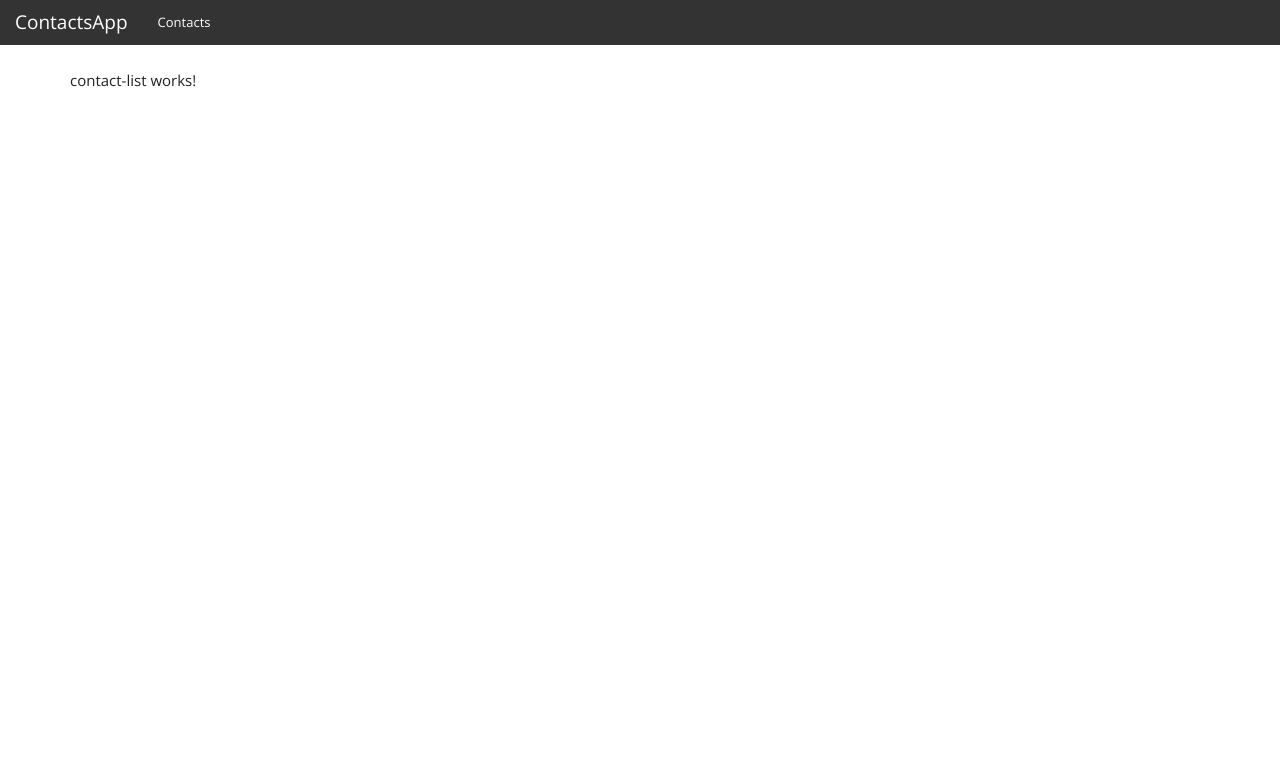
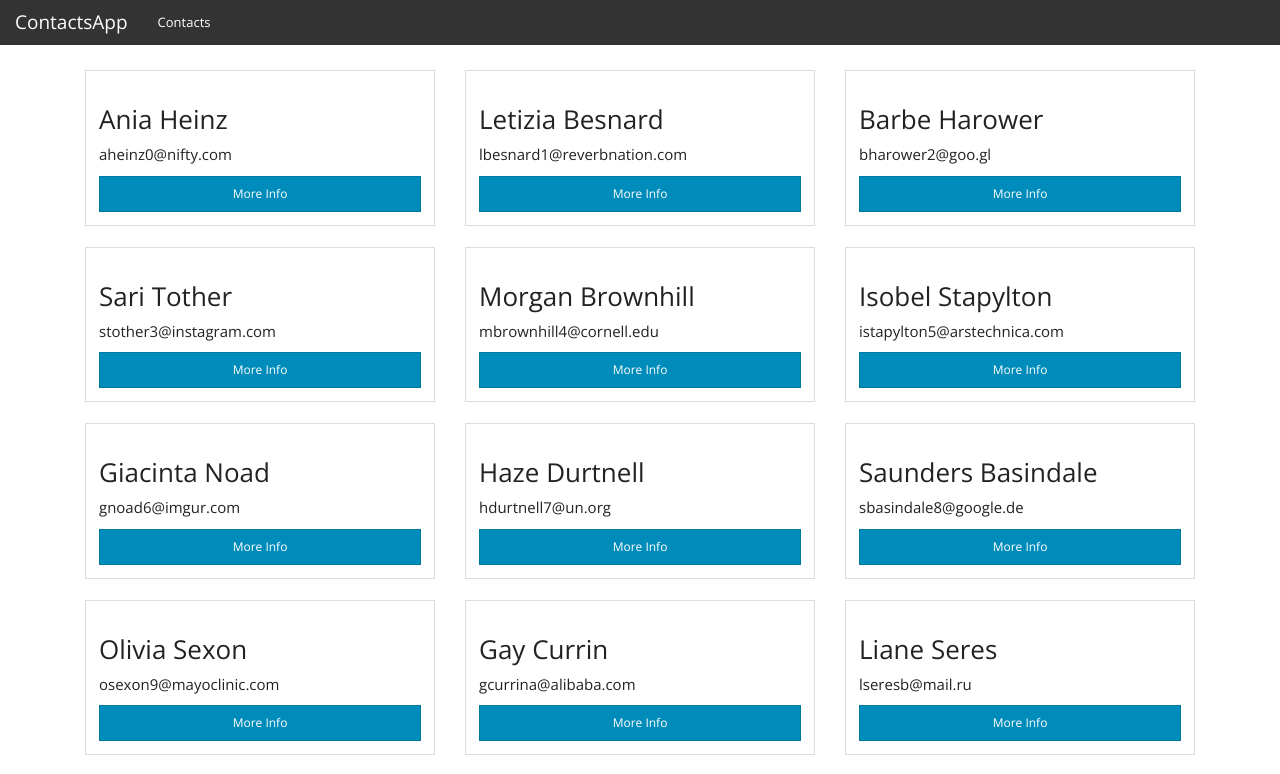
Before and after one commit to chenkie/contacts-app, an Angular app: page /contacts in a window 1280 px wide. Shown: the top 774 px of the page. Built offline with nearby package versions, Linux system fonts and the light colour scheme.

Commit message:
add lesson 4

```diff
--- a/src/app/app.module.ts
+++ b/src/app/app.module.ts
@@ -7,12 +7,14 @@ import { RouterModule } from '@angular/router';
 import { AppComponent } from './app.component';
 import { HomeComponent } from './home/home.component';
 import { ContactListComponent } from './contact-list/contact-list.component';
+import { ContactDetailComponent } from './contact-detail/contact-detail.component';
 
 @NgModule({
   declarations: [
     AppComponent,
     HomeComponent,
-    ContactListComponent
+    ContactListComponent,
+    ContactDetailComponent
   ],
   imports: [
     BrowserModule,
--- /dev/null
+++ b/src/app/contact-detail/contact-detail.component.html
@@ -0,0 +1,3 @@
+<p>
+  contact-detail works!
+</p>
--- /dev/null
+++ b/src/app/contact-detail/contact-detail.component.ts
@@ -0,0 +1,15 @@
+import { Component, OnInit } from '@angular/core';
+
+@Component({
+  selector: 'app-contact-detail',
+  templateUrl: './contact-detail.component.html',
+  styleUrls: ['./contact-detail.component.css']
+})
+export class ContactDetailComponent implements OnInit {
+
+  constructor() { }
+
+  ngOnInit() {
+  }
+
+}
--- a/src/app/contact-list/contact-list.component.html
+++ b/src/app/contact-list/contact-list.component.html
@@ -1,3 +1,11 @@
-<p>
-  contact-list works!
-</p>
+<div class="padded-content">
+  <div class="col-md-4" *ngFor="let contact of contacts">
+    <div class="thumbnail">
+      <div class="caption">
+        <h3>{{ contact.first_name }} {{ contact.last_name }}</h3>
+        <p>{{ contact.email }}</p>
+        <button class="btn btn-primary btn-sm btn-block">More Info</button>
+      </div>
+    </div>
+  </div>
+</div>
--- a/src/app/contact-list/contact-list.component.ts
+++ b/src/app/contact-list/contact-list.component.ts
@@ -1,4 +1,6 @@
 import { Component, OnInit } from '@angular/core';
+import { CONTACTS } from './../../data/contacts';
+import { Contact } from './../contact';
 
 @Component({
   selector: 'app-contact-list',
@@ -7,6 +9,8 @@ import { Component, OnInit } from '@angular/core';
 })
 export class ContactListComponent implements OnInit {
 
+  contacts: Array<Contact> = CONTACTS;
+
   constructor() { }
 
   ngOnInit() {
--- /dev/null
+++ b/src/app/contact.ts
@@ -0,0 +1,10 @@
+export interface Contact {
+  id: number,
+  first_name: string,
+  last_name: string,
+  company: string,
+  email: string,
+  phone: string,
+  location: string,
+  picture: string
+}
```
Also changed, not shown: src/app/contact-detail/contact-detail.component.css (added), 1 other file (tests, documents, lock files or other folders).
